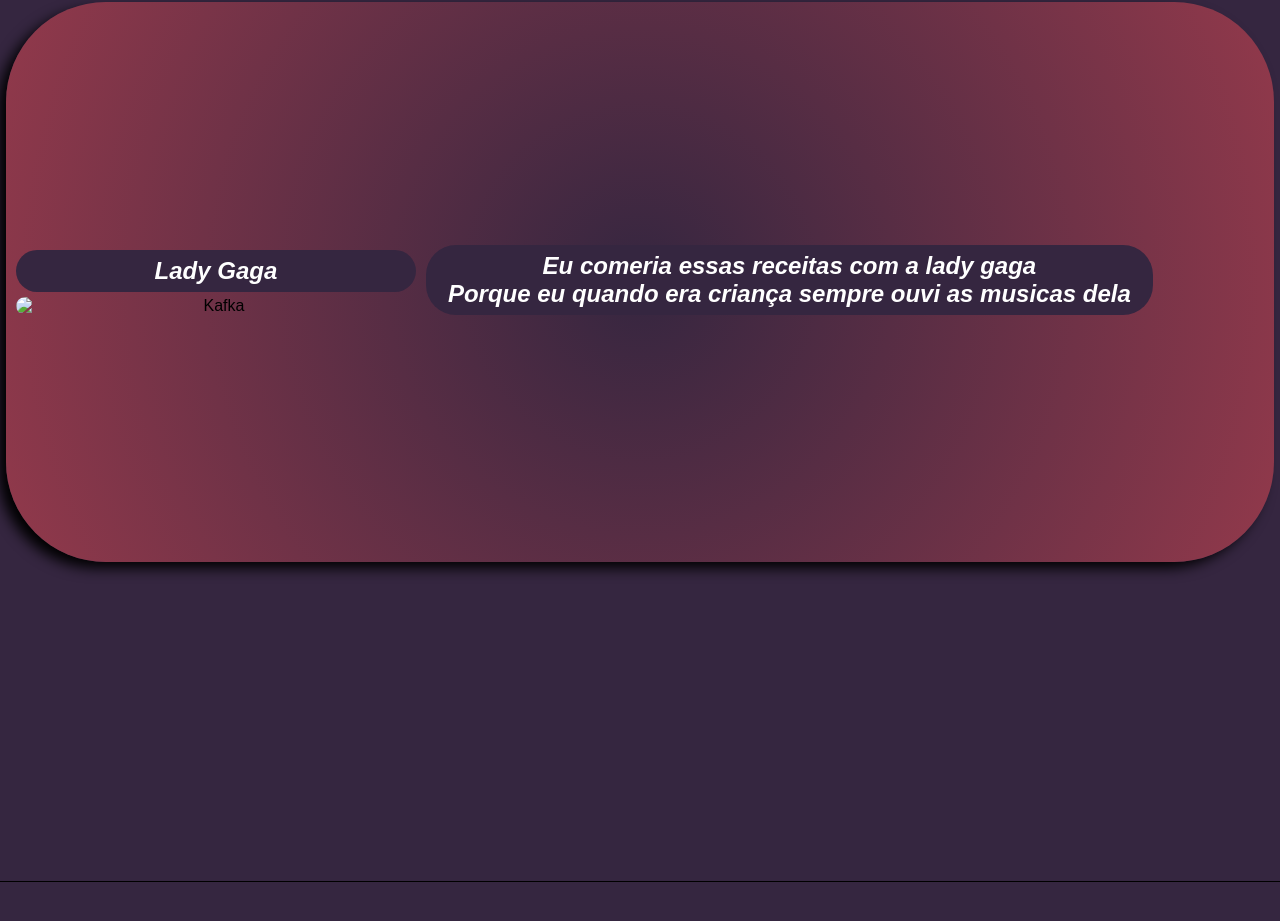
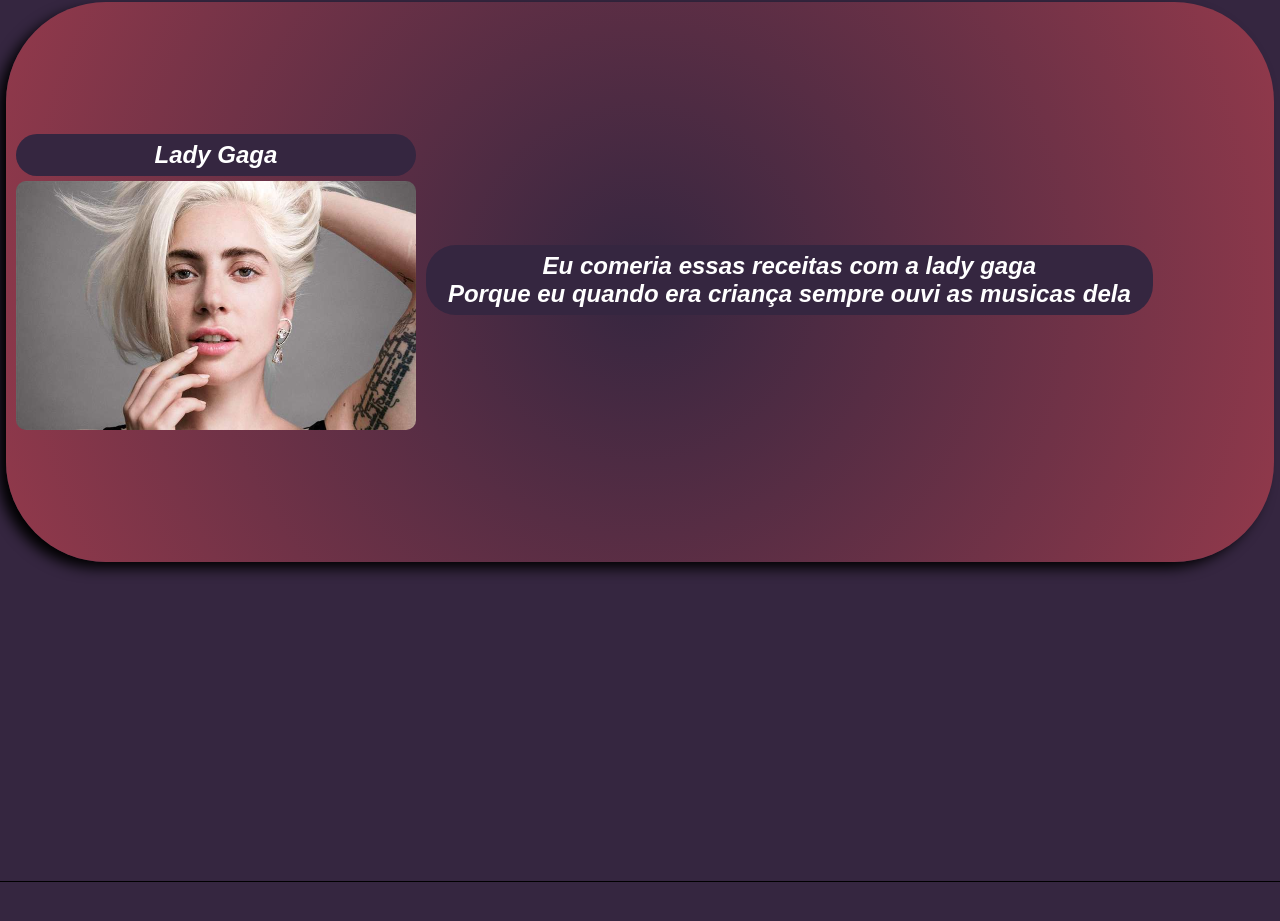
Before and after one commit to Henriquegcosta/About-me, a plain HTML site: page index.html in a window 1280 px wide. Shown: the part 4158-5079 px from the top of the page. Drawn offline with Linux system fonts and the light colour scheme.

Commit message:
Update index.html

```diff
--- a/index.html
+++ b/index.html
@@ -102,7 +102,7 @@
                 <div class="tabelaa2">
                     <div class="comida2">
                         <h2 class="K">Lady Gaga</h2>
-                        <img src="IMGS/lady-gaga-6-1553532116.gallery.jpg" alt="Kafka" class="risoles">
+                        <img src="IMGS/ladygaga.jpg" alt="Kafka" class="risoles">
                         <div class="forms">
                         </div>
                     </div>
```
